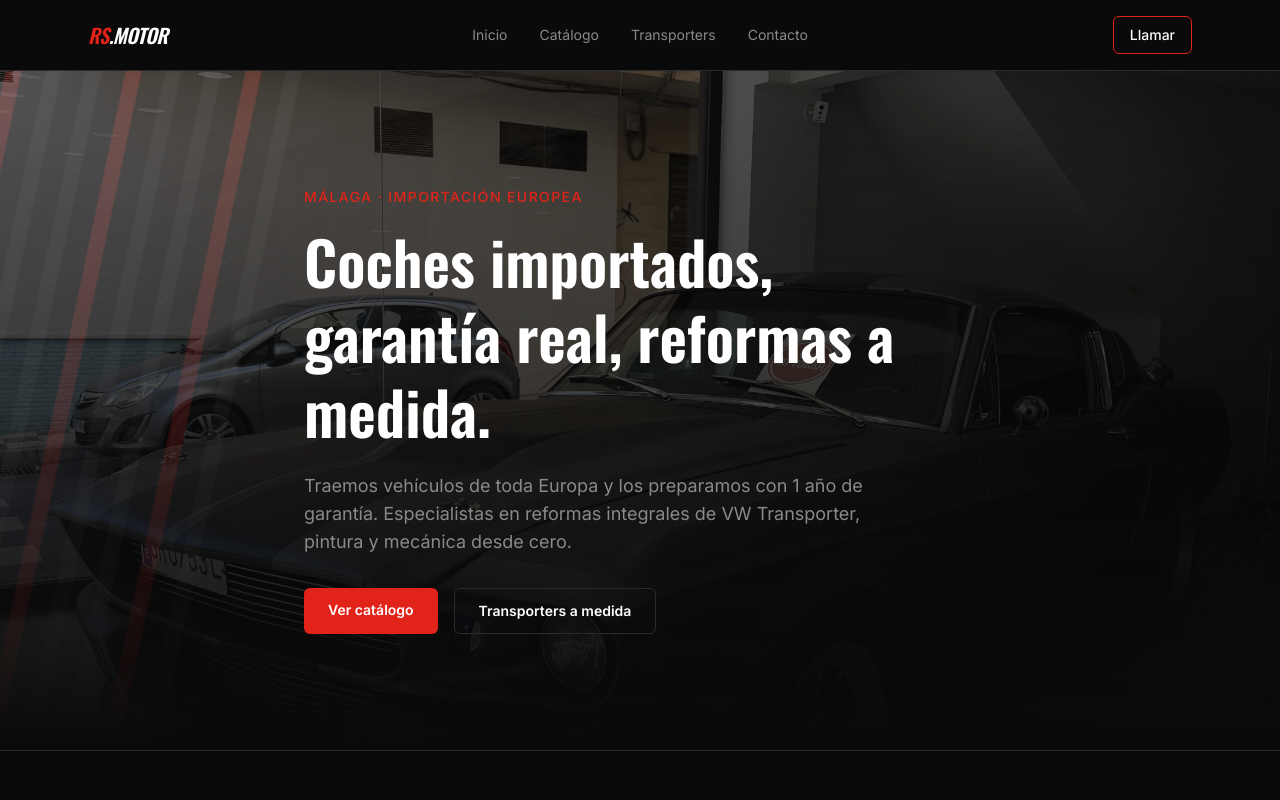
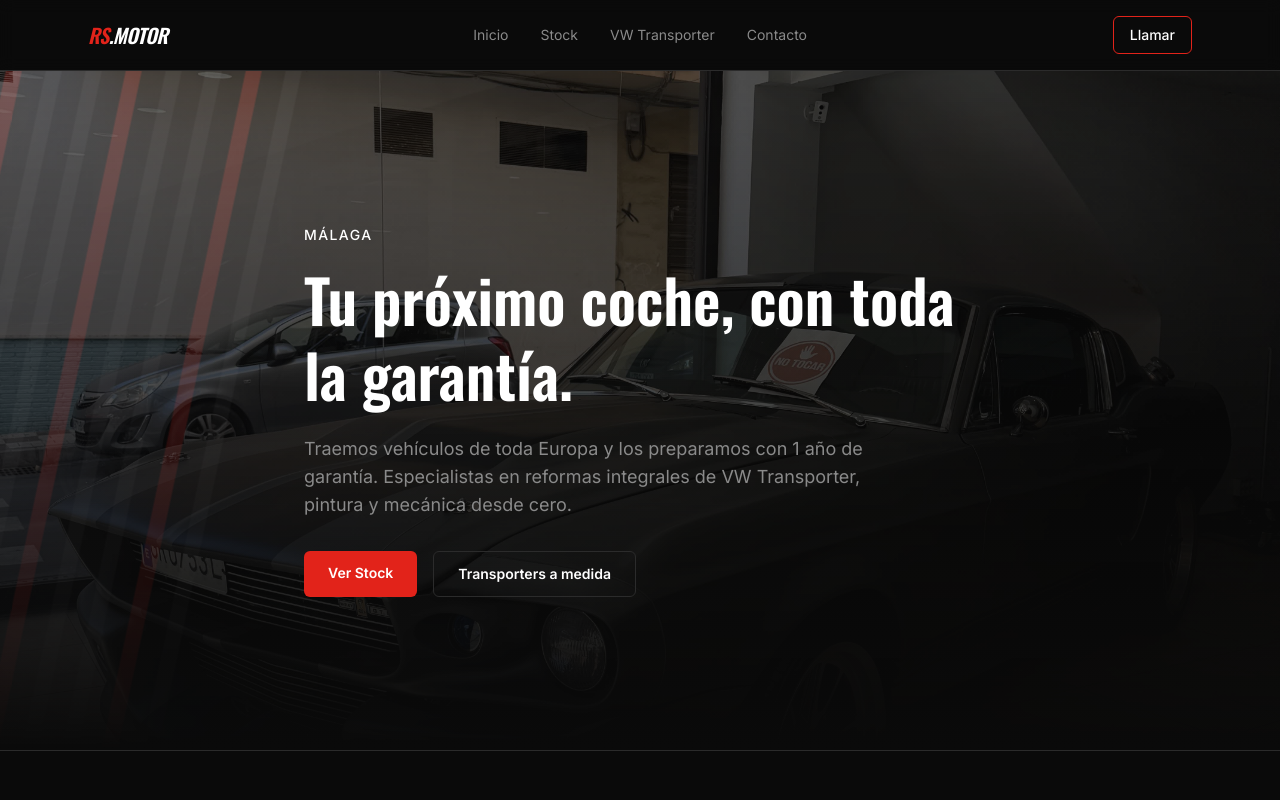
Before and after one commit to rauljaviermg-dot/RS-MOTOR-WEB, a Next.js app: page / in a window 1280 px wide. Shown: the top 800 px of the page. Built offline with nearby package versions, Linux system fonts and the light colour scheme.

Commit message:
Ajustar textos y navegacion: Stock, VW Transporter, nuevo titular
- Nav: Catalogo -> Stock, Transporters -> VW Transporter
- Hero: quitar "Importacion europea", Malaga en blanco
- Nuevo titular: "Tu proximo coche, con toda la garantia."
- Boton: Ver catalogo -> Ver Stock

```diff
--- a/src/app/(site)/coches/page.tsx
+++ b/src/app/(site)/coches/page.tsx
@@ -4,7 +4,7 @@ import CarCard from "@/components/CarCard";
 export const dynamic = "force-dynamic";
 
 export const metadata = {
-  title: "Catálogo | RS-Motor",
+  title: "Stock | RS-Motor",
 };
 
 export default async function CochesPage() {
@@ -13,7 +13,7 @@ export default async function CochesPage() {
   return (
     <div className="mx-auto max-w-6xl px-6 py-16">
       <h1 className="font-heading text-4xl font-semibold text-white">
-        Catálogo
+        Stock
       </h1>
       <p className="mt-3 text-rs-muted">
         Todos nuestros vehículos incluyen 1 año de garantía.
--- a/src/app/(site)/page.tsx
+++ b/src/app/(site)/page.tsx
@@ -24,11 +24,11 @@ export default async function Home() {
         <RacingStripes className="opacity-70 mix-blend-screen" />
         <div className="absolute inset-0 bg-gradient-to-t from-background via-background/40 to-background/10" />
         <div className="relative mx-auto max-w-6xl px-6">
-          <p className="text-sm font-medium uppercase tracking-widest text-rs-red">
-            Málaga · Importación europea
+          <p className="text-sm font-medium uppercase tracking-widest text-white">
+            Málaga
           </p>
           <h1 className="mt-4 max-w-2xl font-heading text-5xl font-semibold leading-tight text-white sm:text-6xl">
-            Coches importados, garantía real, reformas a medida.
+            Tu próximo coche, con toda la garantía.
           </h1>
           <p className="mt-6 max-w-xl text-lg text-rs-muted">
             Traemos vehículos de toda Europa y los preparamos con 1 año de
@@ -40,7 +40,7 @@ export default async function Home() {
               href="/coches"
               className="rounded-md bg-rs-red px-6 py-3 text-sm font-semibold text-white transition-transform hover:scale-105"
             >
-              Ver catálogo
+              Ver Stock
             </Link>
             <Link
               href="/transporters"
--- a/src/components/Header.tsx
+++ b/src/components/Header.tsx
@@ -6,8 +6,8 @@ import Logo from "./Logo";
 
 const links = [
   { href: "/", label: "Inicio" },
-  { href: "/coches", label: "Catálogo" },
-  { href: "/transporters", label: "Transporters" },
+  { href: "/coches", label: "Stock" },
+  { href: "/transporters", label: "VW Transporter" },
   { href: "/contacto", label: "Contacto" },
 ];
 
```
